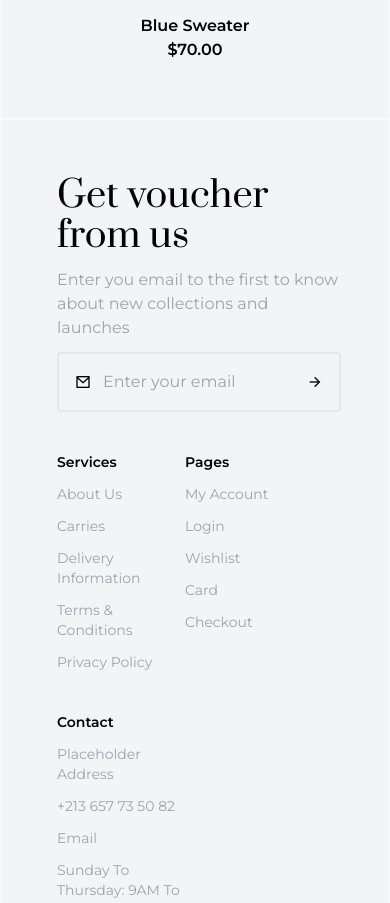
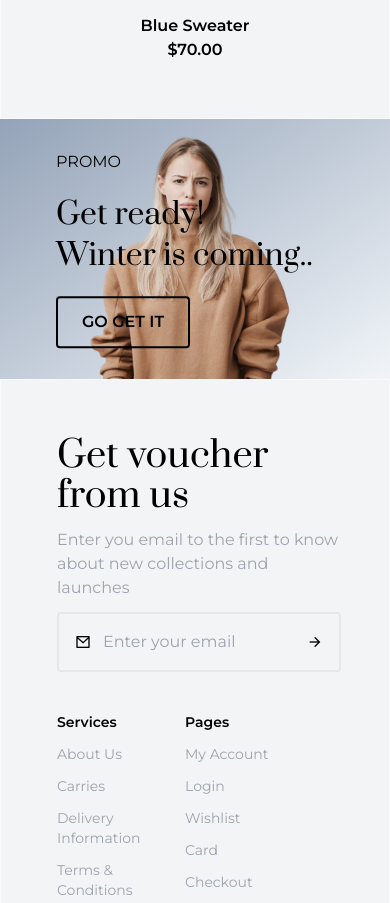
Before and after one commit to IProdev211/e-commerce-app-frontend, a Next.js app: page / in a window 390 px wide. Shown: the part 5134-6037 px from the top of the page. Built offline with nearby package versions, Linux system fonts and the light colour scheme.

Commit message:
Added banner section

```diff
--- a/src/app/page.tsx
+++ b/src/app/page.tsx
@@ -1,3 +1,4 @@
+import Banner from '@/components/Banner';
 import FeaturedProductsCarousel from '@/components/FeaturedProductsCarousel';
 import ProductsCarousel from '@/components/ProductsCarousel';
 import ProductsCategories from '@/components/ProductsCategories';
@@ -10,6 +11,7 @@ export default function Home() {
 			<ProductsGuide />
 			<ProductsCarousel />
 			<ProductsCategories />
+			<Banner />
 		</main>
 	);
 }
--- /dev/null
+++ b/src/components/Banner.tsx
@@ -0,0 +1,28 @@
+import Image from 'next/image';
+
+export default function Banner() {
+	return (
+		<section>
+			<div className='relative w-full bg-gradient-to-br from-slate-400 to-slate-100 text-black'>
+				<div className='absolute bottom-1/2 right-0 w-full translate-y-1/2 space-y-5 px-14'>
+					<span>PROMO</span>
+					<h3 className='font-secondary text-3xl leading-snug sm:text-6xl sm:leading-snug'>
+						Get ready! <br />
+						Winter is coming..
+					</h3>
+					<button className='self-center rounded border-2 border-black py-3 px-6 font-semibold duration-300 hover:bg-black hover:text-white lg:self-start'>
+						GO GET IT
+					</button>
+				</div>
+				<Image
+					src='/images/banner.png'
+					alt='banner image'
+					height={460}
+					width={690}
+					quality={100}
+					className='ml-auto'
+				/>
+			</div>
+		</section>
+	);
+}
```
